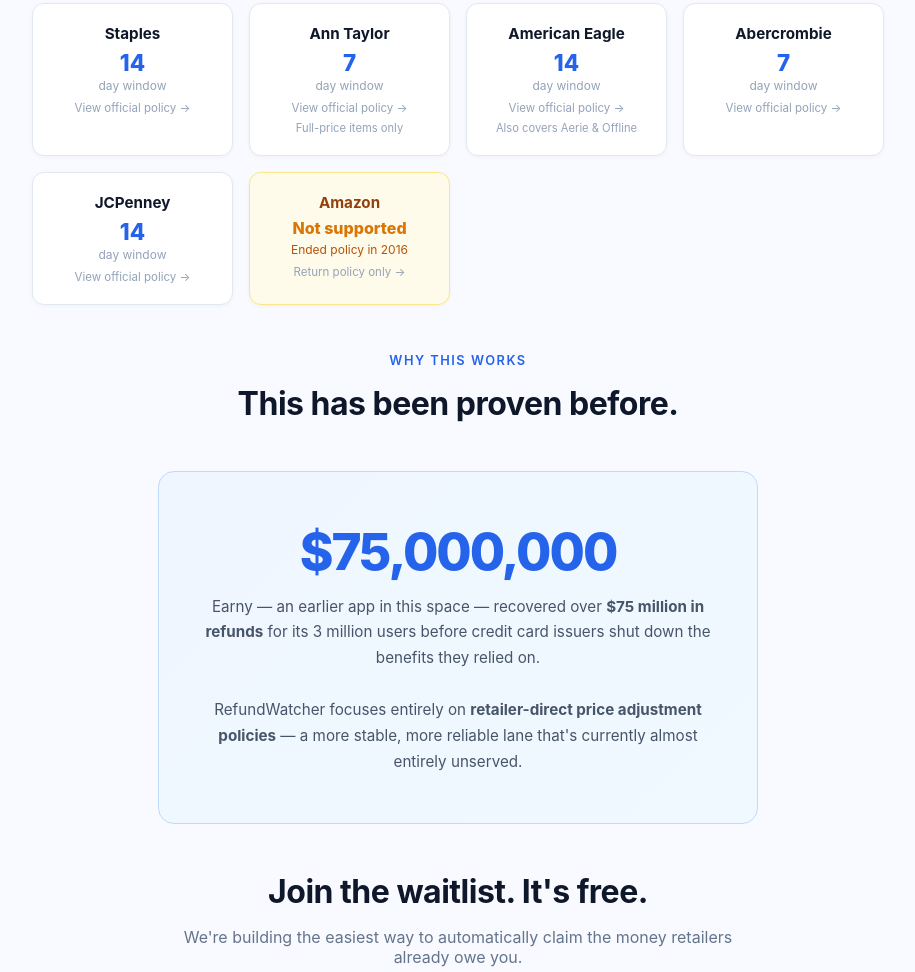
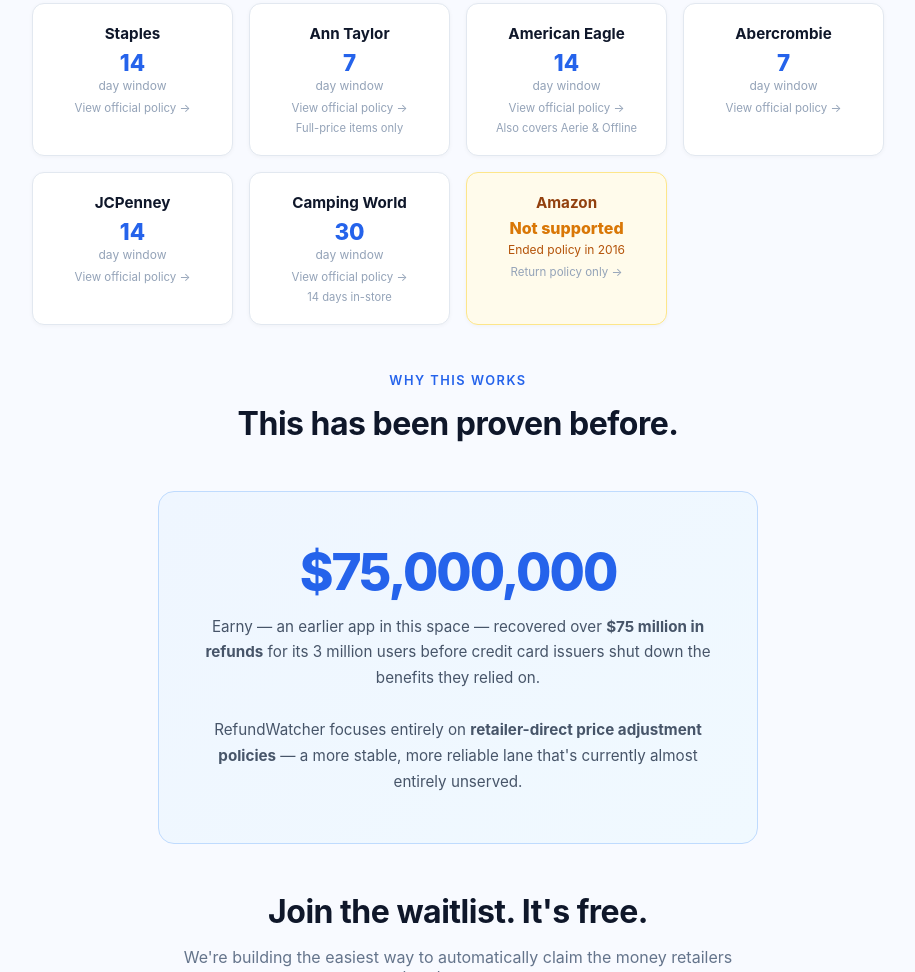
Before and after one commit to jasonmorrow123/refundwatcher, a website: page public/index.html in a window 1280 px wide. Shown: the part 2000-2972 px from the top of the page, without its empty margins (182-1097 px from the left). Drawn offline with Linux system fonts and the light colour scheme.

Commit message:
Add Camping World: 30-day price adjustment confirmed

```diff
--- a/public/index.html
+++ b/public/index.html
@@ -439,6 +439,13 @@
       <div class="label">day window</div>
       <a class="policy-link" href="https://www.jcpenney.com/m/customer-service/our-lowest-price-guarantee" target="_blank">View official policy →</a>
     </div>
+    <div class="retailer-card">
+      <div class="name">Camping World</div>
+      <div class="window">30</div>
+      <div class="label">day window</div>
+      <a class="policy-link" href="https://www.campingworld.com/helpcenter-pricingandpromotions/pricematchpolicy.html" target="_blank">View official policy →</a>
+      <div class="label" style="margin-top:6px;font-size:0.7rem;color:#94a3b8;">14 days in-store</div>
+    </div>
     <div class="retailer-card" style="border-color:#fde68a;background:#fffbeb;">
       <div class="name" style="color:#92400e;">Amazon</div>
       <div class="window" style="font-size:1rem;color:#d97706;margin-top:4px;">Not supported</div>
```
